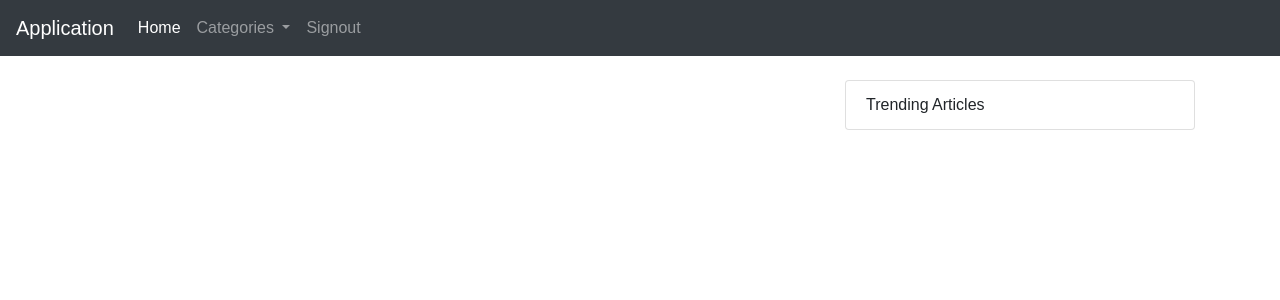
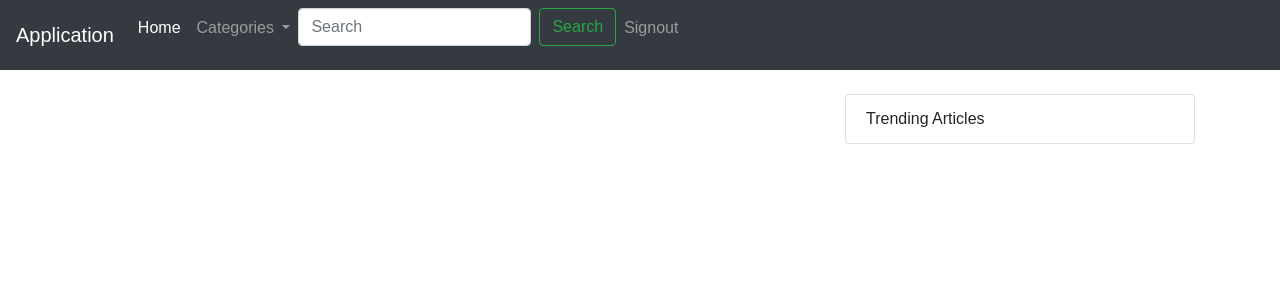
Before and after one commit to yuxiao-pan/IST303-Group-Project, a Django app: page /pages/news in a window 1280 px wide. Shown: the top 300 px of the page. Run offline with Django 3.2, Linux system fonts and the light colour scheme; a user stored in the database is signed in; data comes from the database, SQL or seed files in the repository; some libraries are stand-ins or nearby versions.

Commit message:
Implemented search feature frontend and backend

```diff
--- a/app/news/service/news_service.py
+++ b/app/news/service/news_service.py
@@ -1,5 +1,6 @@
 from django.http import Http404
 from django.shortcuts import get_object_or_404
+from django.db.models import Q
 
 from ..models import Category
 from ..models import News
@@ -47,6 +48,13 @@
             raise Http404("Error getting news")
         return news
 
+    def searchByKeyword(self, keyword):
+        try:
+            news = News.objects.filter(Q(content__icontains=keyword) | Q(title__icontains=keyword))
+        except:
+            raise Http404("Error getting news")
+        return news
+
 class CategoryService():
     def __init__(self):
         pass
--- a/app/news/template/logged-nav.html
+++ b/app/news/template/logged-nav.html
@@ -19,6 +19,12 @@
             {% endfor %}
         </div>
     </li>
+    <li>
+    <form action="/pages/search" class="form-inline">
+        <input class="form-control mr-sm-2" name="search" type="search" placeholder="Search" aria-label="Search">
+        <button class="btn btn-outline-success my-2 my-sm-0" type="submit">Search</button>
+    </form>
+    </li>
     <li class="nav-item">
         <a class="nav-link" href={% url 'logout' %}>Signout</a>
     </li>
--- a/app/news/urls.py
+++ b/app/news/urls.py
@@ -10,5 +10,6 @@
     path('pages/signup',views.signup,name='signup-page'),
     path('pages/news/<int:news_id>', views.newsdetail, name='news-detail'),
     path('pages/news', views.newscategory, name='news-category'),
-    path('pages/comment', views.newscomment, name='news-comment')
+    path('pages/comment', views.newscomment, name='news-comment'),
+    path('pages/search',views.newssearch, name='news-search')
 ]
--- a/app/news/views.py
+++ b/app/news/views.py
@@ -117,6 +117,21 @@
     else:
         return JsonResponse(method_not_supported, safe=False)
 
+def newssearch(request):
+    if request.user.is_authenticated:
+        search_key = request.GET.get('search')
+        news = NewsService().searchByKeyword(search_key)
+        print(news)
+        categories = getCategory(request)
+        context = {
+            "categories":categories,
+            "news":getPreviewNews(news),
+            "trend":getPreviewNews(news)
+        }
+        return render(request, 'dashboard.html', context)
+    else:
+        return JsonResponse(user_not_supported, safe=False)
+
 ## helper methods
 def getPreviewNews(news):
     for item in news:
```
